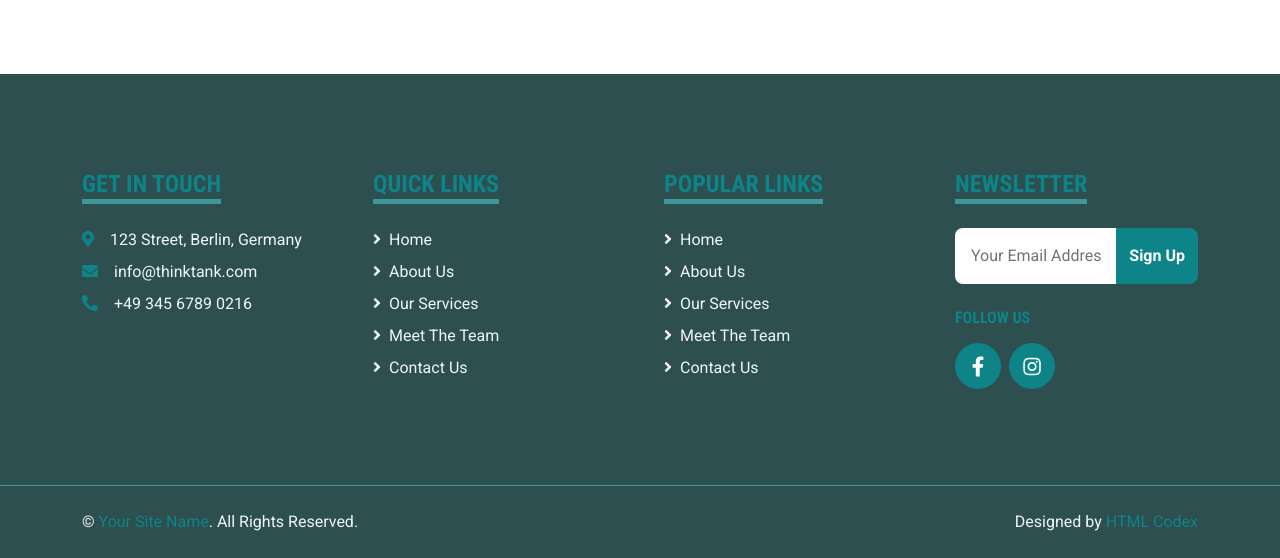
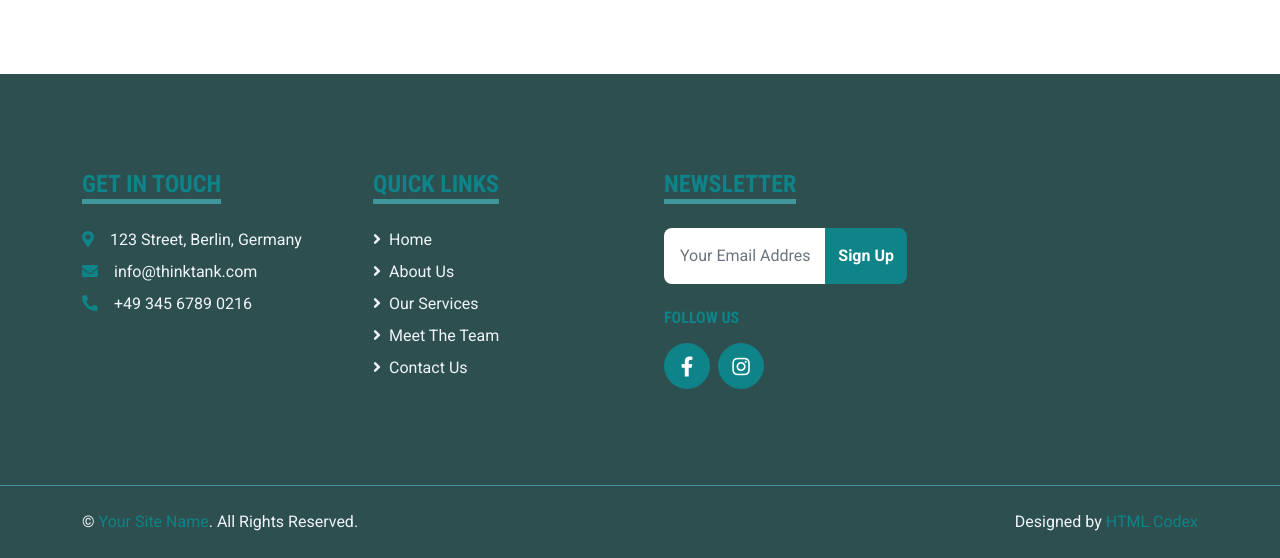
Before and after one commit to salatmehl/a-final-project, a plain HTML site: page index.html in a window 1280 px wide. Shown: the part 3596-4154 px from the top of the page. Drawn offline with nearby package versions, Linux system fonts and the light colour scheme.

Commit message:
Update index.html

```diff
--- a/index.html
+++ b/index.html
@@ -391,16 +391,6 @@ height="0" width="0" style="display:none;visibility:hidden"></iframe></noscript>
                         <a class="text-light" href="#"><i class="fa fa-angle-right me-2"></i>Contact Us</a>
                     </div>
                 </div>
-                <div class="col-lg-3 col-md-6">
-                    <h4 class="d-inline-block text-primary text-uppercase border-bottom border-5 border-secondary mb-4">Popular Links</h4>
-                    <div class="d-flex flex-column justify-content-start">
-                        <a class="text-light mb-2" href="#"><i class="fa fa-angle-right me-2"></i>Home</a>
-                        <a class="text-light mb-2" href="#"><i class="fa fa-angle-right me-2"></i>About Us</a>
-                        <a class="text-light mb-2" href="#"><i class="fa fa-angle-right me-2"></i>Our Services</a>
-                        <a class="text-light mb-2" href="#"><i class="fa fa-angle-right me-2"></i>Meet The Team</a>
-                        <a class="text-light" href="#"><i class="fa fa-angle-right me-2"></i>Contact Us</a>
-                    </div>
-                </div>
 
 
                 <div class="col-lg-3 col-md-6">
```
